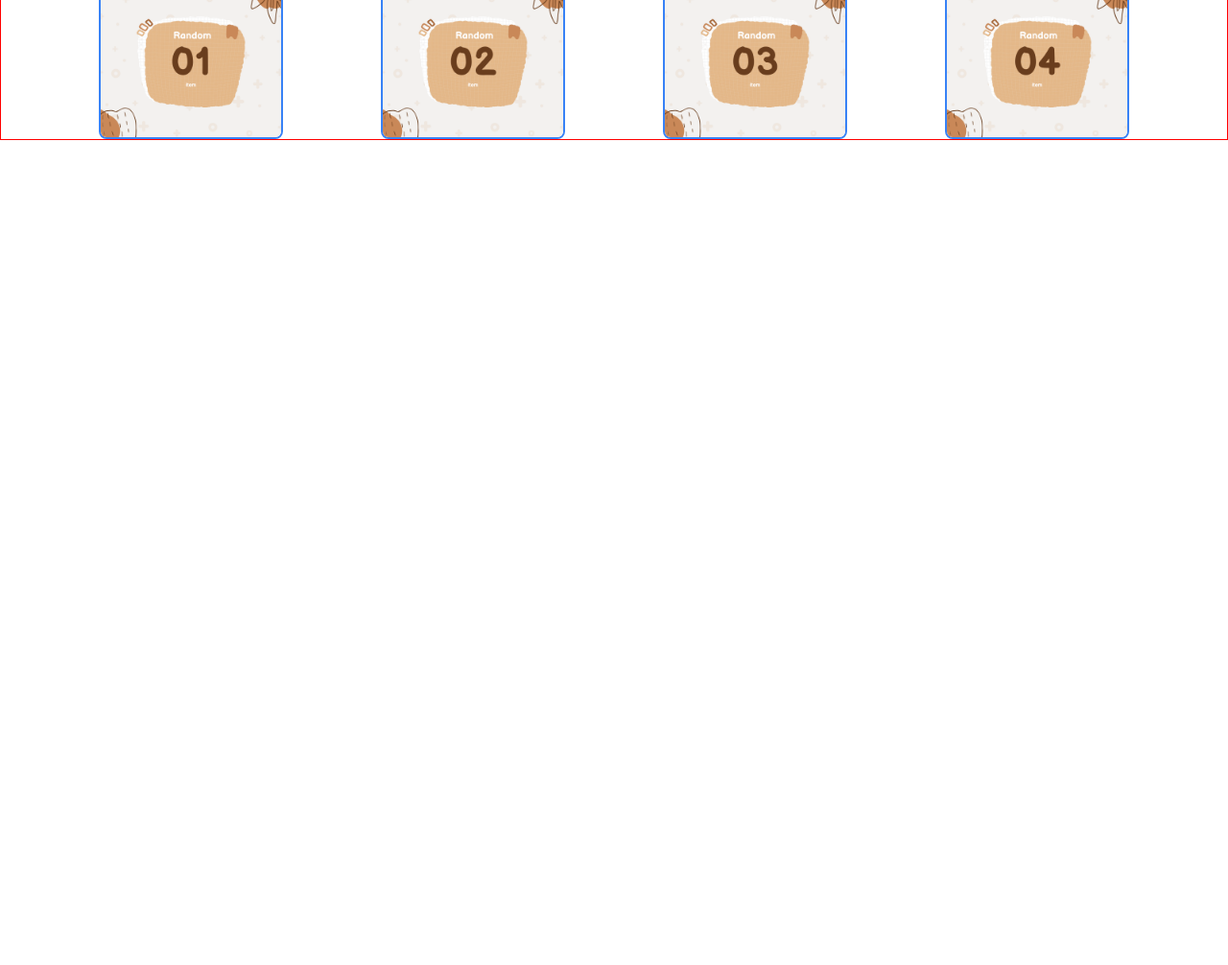
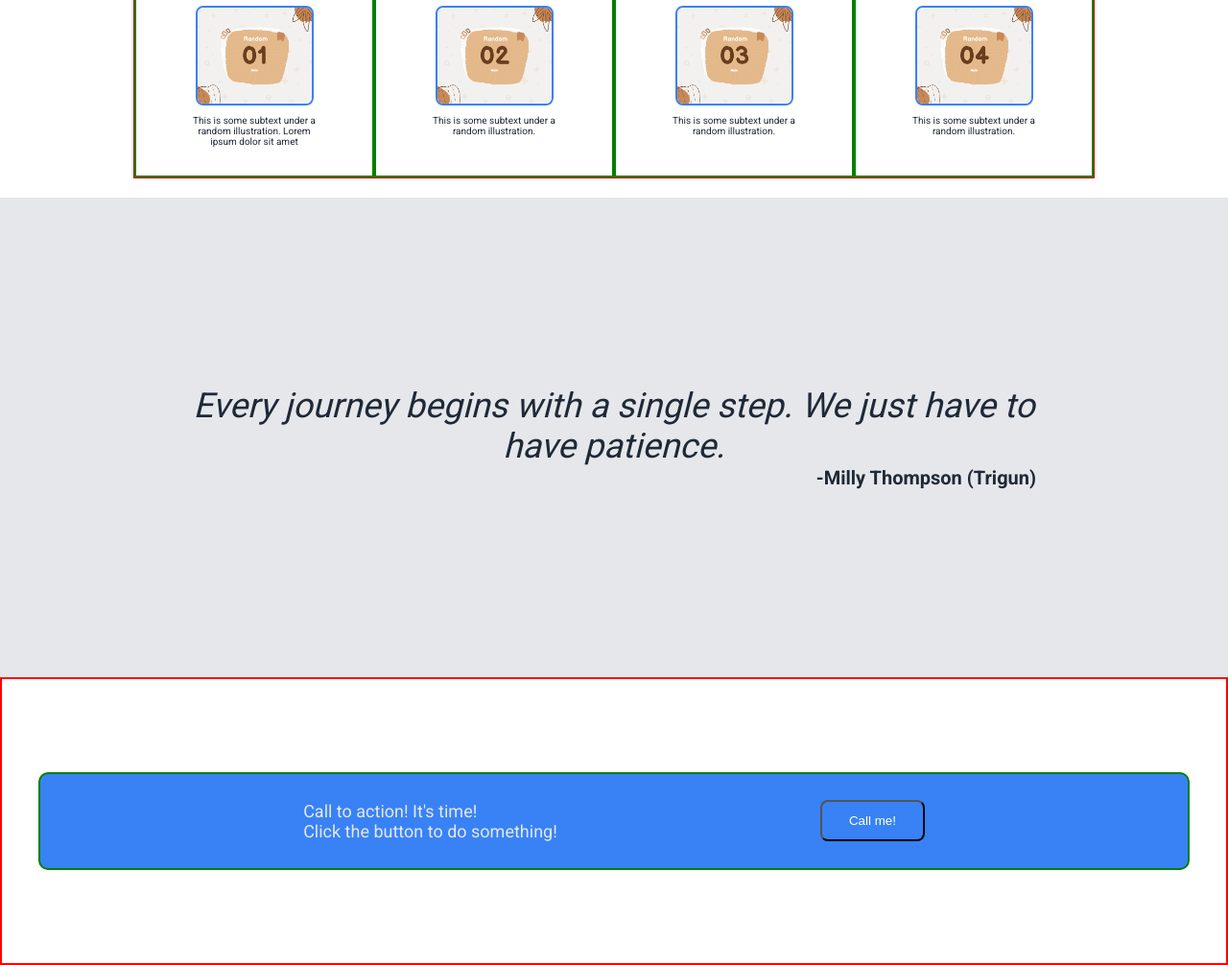
Before and after one commit to krizelrika/landingPagePractice, a plain HTML site: page index.html in a window 1280 px wide. Shown: the part 483-1489 px from the top of the page at 96% size. Before the commit the page ends 800 px from the top, so only its background shows below. Drawn offline with Linux system fonts and the light colour scheme.

Commit message:
Did the CTA and quote section

```diff
--- a/index.html
+++ b/index.html
@@ -34,13 +34,39 @@
         <div class='rand-container'>
             <div id='read_info'>Some random information</div>
             <div class='countdown'>
-                <img src="./images/Countdown/1.png" id="one_count">
-                <img src="./images/Countdown/2.png" id="one_count">
-                <img src="./images/Countdown/3.png" id="one_count">
-                <img src="./images/Countdown/4.png" id="one_count">
+                <div class="img_info">
+                    <img src="./images/Countdown/1.png" id="one_count">
+                    <p id="under">This is some subtext under a random illustration. Lorem ipsum dolor sit amet</p>
+                </div>
+                <div class="img_info">
+                    <img src="./images/Countdown/2.png" id="one_count">
+                    <p id="under">This is some subtext under a random illustration.</p>
+                </div>
+                <div class="img_info">
+                    <img src="./images/Countdown/3.png" id="one_count">
+                    <p id="under">This is some subtext under a random illustration.</p>
+                </div>
+                <div class="img_info">
+                    <img src="./images/Countdown/4.png" id="one_count">
+                    <p id="under">This is some subtext under a random illustration.</p>
+                </div>
             </div>
         </div>
     </div>
-
+    <div class="quote-container">
+        <div class="theQuote">
+            <p id="quote">Every journey begins with a single step. We just have to have patience.</p>
+            <p id="whoSaid">-Milly Thompson (Trigun)</p>
+        </div>
+    </div>
+    <div class="CTA-container">
+        <div class="call_to_action">
+            <div class="message">
+                <p id="cta"> Call to action! It's time!</p>
+                <p id="follow">Click the button to do something!</p>
+            </div>
+            <button id="callme">Call me!</button>
+        </div>
+    </div>
 </body>
 </html>
--- a/styles.css
+++ b/styles.css
@@ -105,11 +105,101 @@ p {
 .countdown {
     display: flex;
     justify-content: space-evenly;
+    flex-grow: 0;
+    flex-wrap: wrap;
 }
 
 #one_count {
     height: auto;
-    width: 15%;
+    width: 50%;
     border: 2px solid #3882F6;
     border-radius: 8px;
+    display: block;
 }
+
+.img_info {
+    display: flex;
+    flex-direction: column;
+    align-items: center;
+    padding: 20px 0;
+    border: 2px solid green;
+    box-sizing: border-box;
+    flex-grow: 0;
+    flex-wrap: wrap;
+    width: 250px;
+}
+
+#under {
+    margin: 0px 50px;
+    padding: 10px 0;
+    font-size: 10px;
+    color: #1F2937;
+    text-align: center;
+}
+
+.quote-container {
+    display: flex;
+    background-color: #E5E7EB;
+    height: 500px;
+    width: auto;
+    align-content: center;
+    flex-wrap: wrap;
+}
+
+.theQuote {
+    display: flex;
+    flex-direction: column;
+    align-content: center;
+    flex-wrap: wrap;
+}
+
+#quote {
+    font-size: 36px;
+    color: #1F2937;
+    text-align: center;
+    font-style: italic;
+    font-weight: 300;
+    margin: 0 200px;
+}
+
+#whoSaid {
+    margin-right: 200px;
+    font-size: 20px;
+    color: #1F2937;
+    text-align: end;
+    font-weight: 600;
+}
+
+.CTA-container {
+    color: #fff;
+    padding: 20px 0;
+    display: flex;
+    justify-content: center;
+    height: 300px;
+    width: auto;
+    border: 2px solid red;
+}
+
+.call_to_action {
+    border: 2px solid green;
+    display: flex;
+    justify-content: space-evenly;
+    flex-direction: row;
+    flex-wrap: wrap;
+    background-color: #3882F6;
+    width: 1200px;
+    height: 40%;
+    align-items: center;
+    border-radius: 10px;
+    align-self: center;
+}
+
+#callme {
+    margin-left: 200gitpx;
+}
+
+.message {
+    display: flex;
+    flex-direction: column;
+    flex-wrap: wrap;
+}
```
